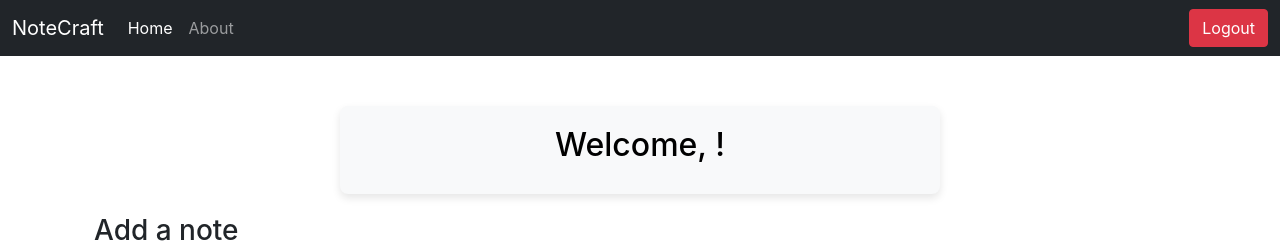
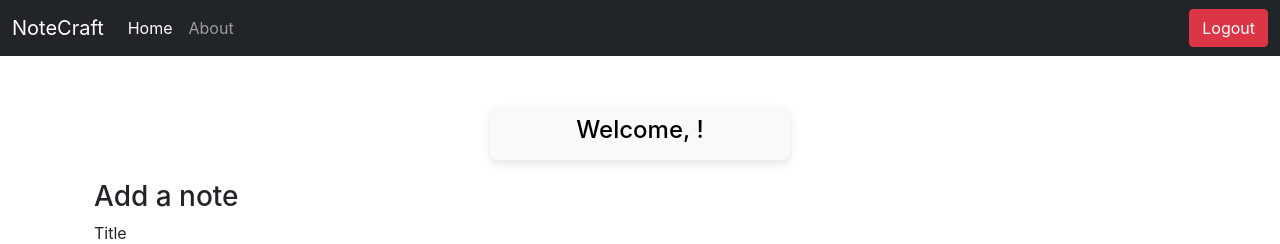
Before and after one commit to shahidafridi18/NoteCraft-frontend, a React (Create React App) app: page / in a window 1280 px wide. Shown: the top 244 px of the page. Built offline with nearby package versions, Linux system fonts and the light colour scheme; no server answers; sample sign-in values are in the browser's storage.

Commit message:
Update Home.js

```diff
--- a/src/components/Home.js
+++ b/src/components/Home.js
@@ -28,16 +28,16 @@ const Home = (props) => {
     };
 
     fetchData();
-  }, []); // Empty dependency array ensures useEffect runs only once on component mount
+  }, []);
 
   return (
     <div>
-      <div style={{ background: "#f8f9fa", padding: "20px", boxShadow: "0 4px 8px rgba(0,0,0,0.1)", borderRadius: "8px", margin:"0px auto 20px", maxWidth: "600px" }}>
-        <h1 style={{ fontSize: "2rem", marginBottom: "10px", color: "black", textAlign: "center" }}>
+      <div style={{ background: "#f8f9fa", padding: "10px", boxShadow: "0 4px 8px rgba(0,0,0,0.1)", borderRadius: "8px", margin: "0 auto 20px", maxWidth: "300px" }}>
+        <h6 style={{ fontSize: "1.5rem", marginBottom: "5px", color: "black", textAlign: "center" }}>
           Welcome, {name}!
-        </h1>
+        </h6>
+      </div>
 
-      </div>
       <Notes showAlert={props.showAlert} />
     </div>
   );
```
